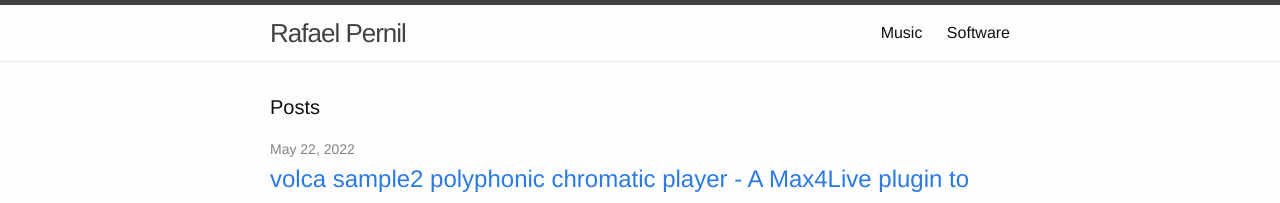
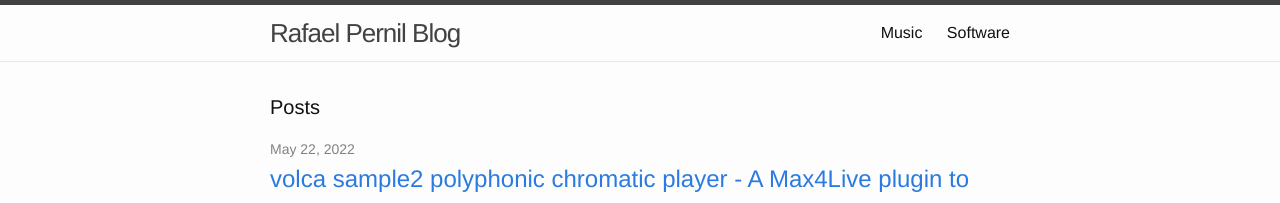
Before and after one commit to rafaelpernil2/blog-en, a Jekyll site: the page built from index.html, in a window 1280 px wide. Shown: the top 203 px of the page. Built offline with Jekyll 4.4.1, drawn with Linux system fonts in a browser that asks for light colours.

Commit message:
Updated Config

```diff
--- a/_config.yml
+++ b/_config.yml
@@ -1,5 +1,5 @@
 ---
-title: Rafael Pernil
+title: Rafael Pernil Blog
 timezone: Europe/Madrid
 collections:
   posts:
```
